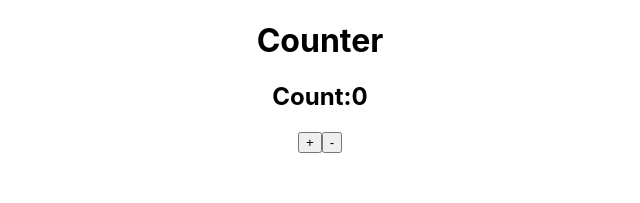
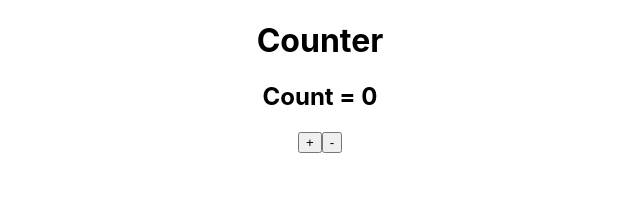
Before and after one commit to YaroslavW/react-short-notes, a React (Create React App) app in the folder many-notes/: page / in a window 1280 px wide. Shown: the top 203 px of the page, without its empty margins (320-960 px from the left). Built offline with nearby package versions, Linux system fonts and the light colour scheme.

Commit message:
TryUseReducer as Component

```diff
--- a/many-notes/src/App.js
+++ b/many-notes/src/App.js
@@ -1,25 +1,12 @@
-import React, {useReducer} from 'react';
-import countReducer from './reducers/countReducer'
+import React from 'react';
+import TryUseReducer from './components/TryUseReducer/index';
 import './App.css';
-const initialState = { count: 0}
+
 function App() {
-  const[state, dispatch] = useReducer(countReducer, initialState);
-  const handleIncrement = () => {
-    dispatch({type: "INCREMENT"})
-  }
-  const handleDecrement = () => {
-    dispatch({type:"DECREMENT"})
-  }
+
   return (
     <div className="App">
-      <h1>Counter</h1>
-  <h2>Count:{state.count}</h2>
-      <button className="plus" onClick={handleIncrement}>
-        +
-      </button>
-      <button className="minus" onClick={handleDecrement}>
-        -
-      </button>
+    <TryUseReducer />
     </div>
   );
 }
--- /dev/null
+++ b/many-notes/src/components/TryUseReducer/index.js
@@ -0,0 +1,28 @@
+import React, { useReducer } from "react";
+import countReducer from './reducers/countReducer';
+
+const initialState = { count: 0 };
+
+function TryUseReducer() {
+  const [state, dispatch] = useReducer(countReducer, initialState);
+  const handleIncrement = () => {
+    dispatch({ type: "INCREMENT" });
+  };
+  const handleDecrement = () => {
+    dispatch({ type: "DECREMENT" });
+  };
+  return (
+    <div className="box">
+      <h1>Counter</h1>
+      <h2>Count = {state.count}</h2>
+      <button className="plus" onClick={handleIncrement}>
+        +
+      </button>
+      <button className="minus" onClick={handleDecrement}>
+        -
+      </button>
+    </div>
+  );
+}
+
+export default TryUseReducer;
```
Also changed, not shown: many-notes/src/components/TryUseReducer/reducers/countReducer.js (renamed from many-notes/src/reducers/countReducer.js), 1 other file (tests, documents, lock files or other folders).
